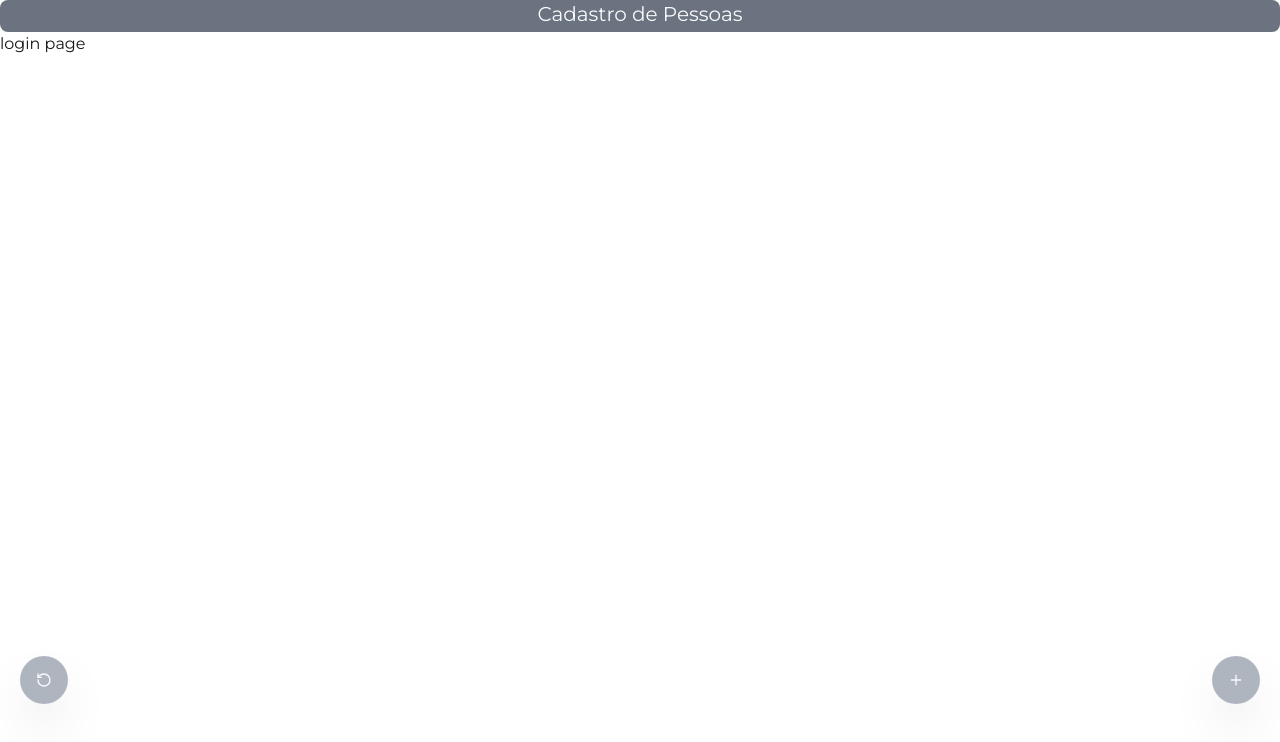
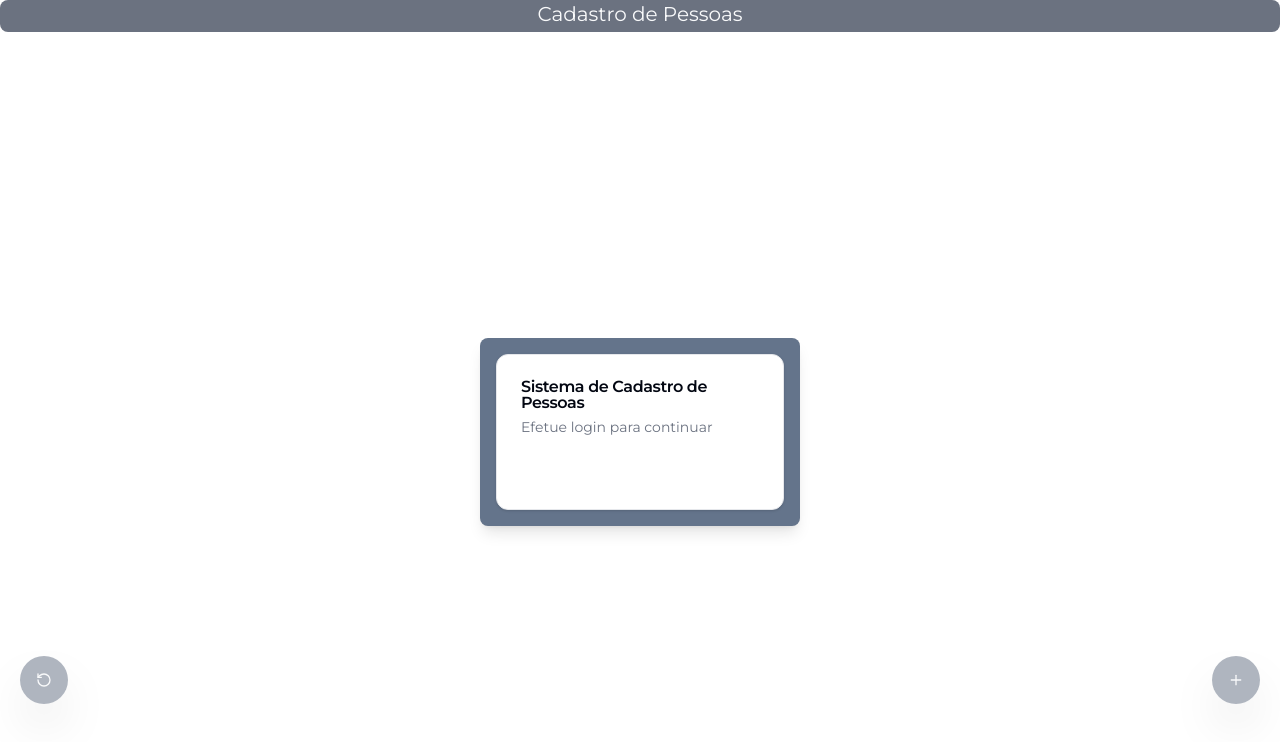
Before and after one commit to brunohhomem/cadastroPessoasFS, a Next.js app in the folder frontend/: page /login in a window 1280 px wide. Shown: the top 742 px of the page. Built offline with nearby package versions, Linux system fonts and the light colour scheme.

Commit message:
feat: structure of login card

```diff
--- a/frontend/app/(pagina)/login/page.tsx
+++ b/frontend/app/(pagina)/login/page.tsx
@@ -1,3 +1,27 @@
+import { Card, CardContent, CardDescription, CardFooter, CardHeader, CardTitle } from "@/components/ui/card";
+
 export default function Login(){
-  return <h1>login page</h1>
+  return (
+    <main className="flex items-center justify-center min-h-screen">
+      <div className="bg-slate-500 p-2 rounded-lg shadow-lg">
+        <Card className="w-72 m-2">
+        <CardHeader>
+          <CardTitle>
+            Sistema de Cadastro de Pessoas
+          </CardTitle>
+          <CardDescription className="flex gap-1">
+            <h2>Efetue login para continuar</h2>
+          </CardDescription>
+        </CardHeader>
+        <CardContent>
+
+        </CardContent>
+        <CardFooter>
+          <div className="flex gap-2">
+          </div>
+        </CardFooter>
+      </Card>
+    </div>
+  </main>
+  )
 }
```
